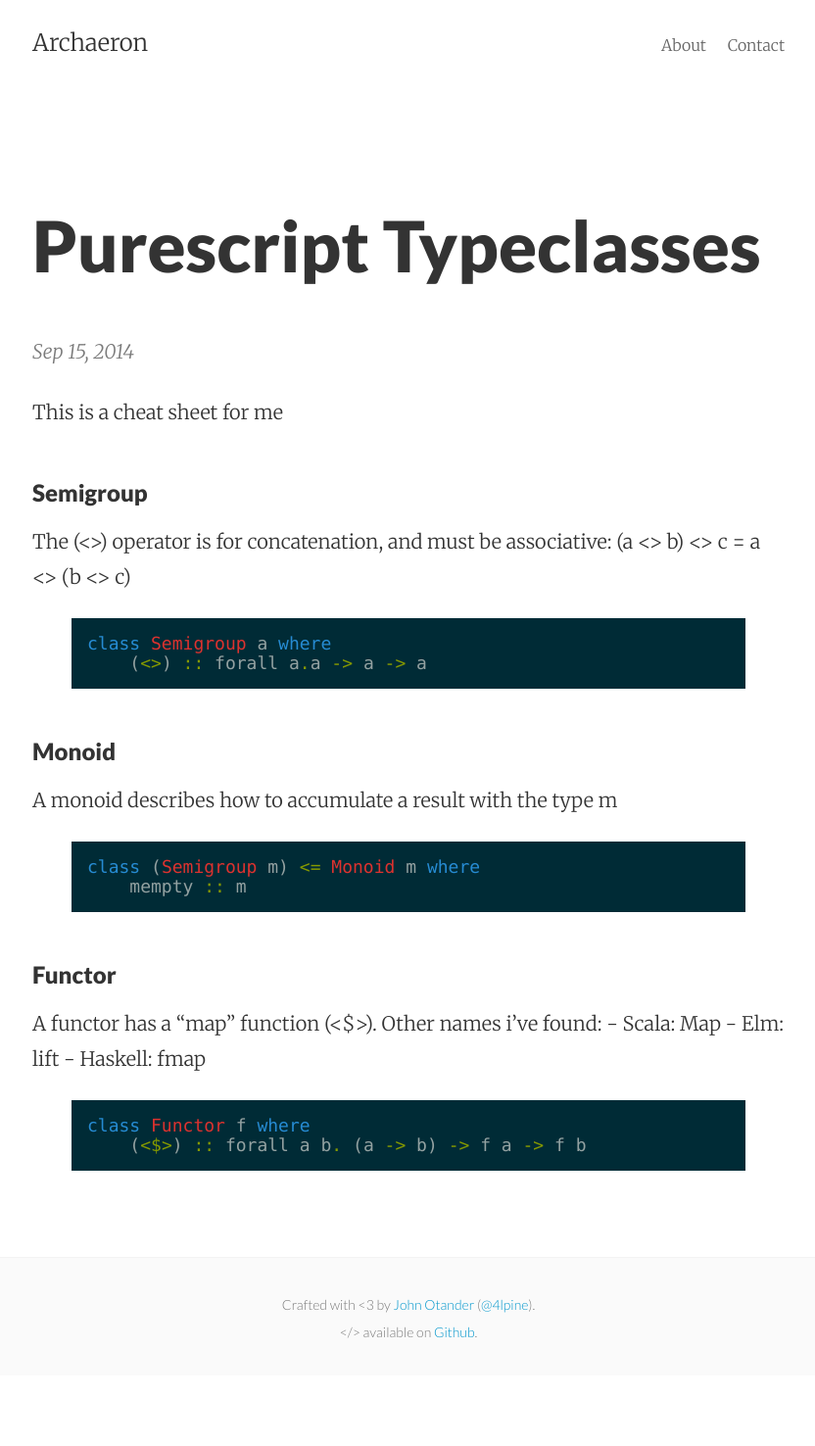
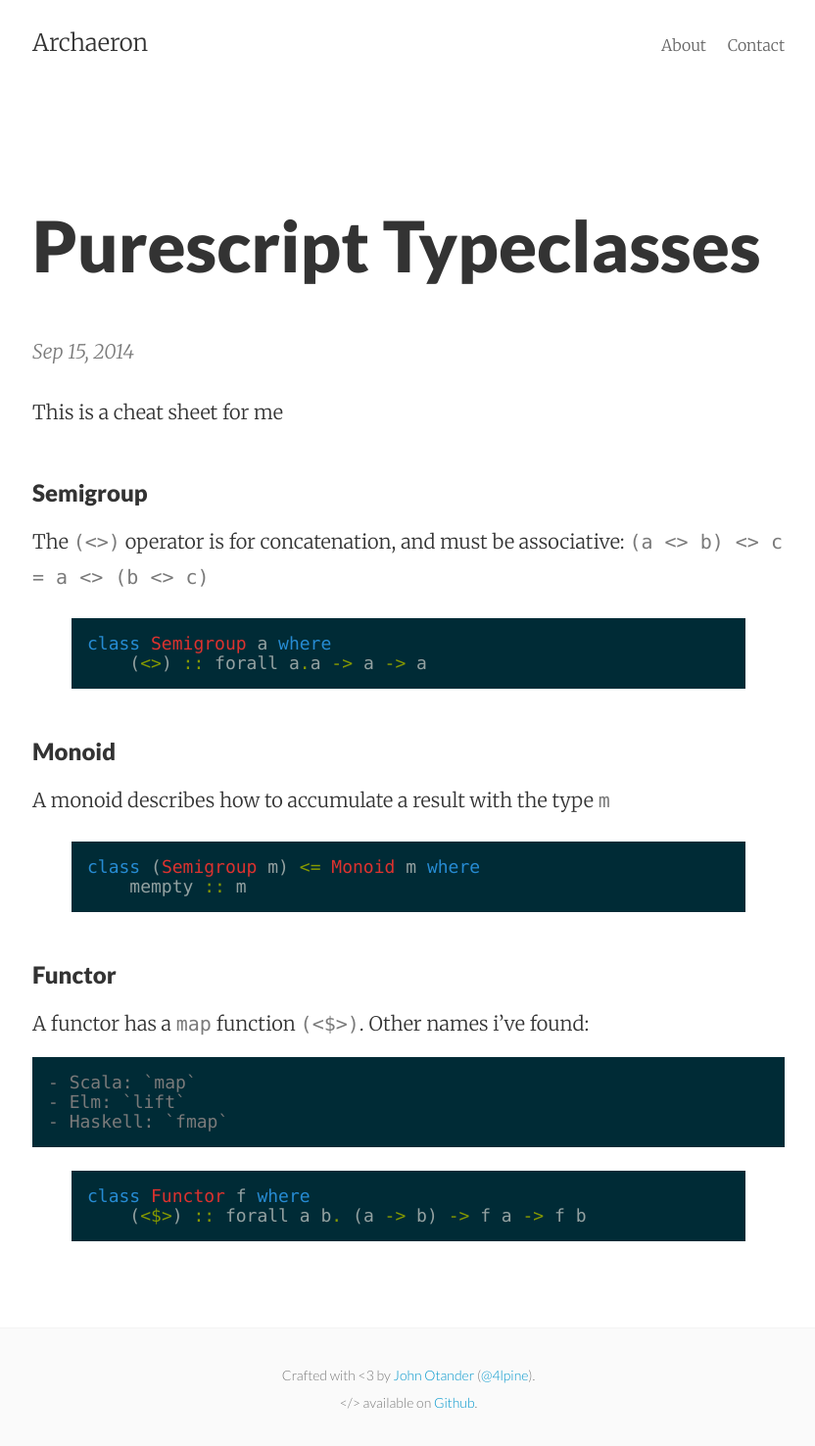
Before and after one commit to archaeron/archaeron.github.io, a Jekyll site: the page built from _posts/2014-09-15-purescript-typeclasses.md, in a window 1280 px wide. Shown: the whole page at 98% size, without its empty margins (223-1055 px from the left). Built offline with Jekyll 4.4.1, drawn with Linux system fonts in a browser that asks for light colours; before the commit the page ends 1404 px from its top, so only the background shows below that.

Commit message:
trying out a better styling for code

```diff
--- a/_posts/2014-09-15-purescript-typeclasses.md
+++ b/_posts/2014-09-15-purescript-typeclasses.md
@@ -10,7 +10,7 @@ This is a cheat sheet for me
 
 ### Semigroup
 
-The (<>) operator is for concatenation, and must be associative: (a <> b) <> c = a <> (b <> c)
+The `(<>)` operator is for concatenation, and must be associative: `(a <> b) <> c = a <> (b <> c)`
 
 {% highlight haskell %}
 
@@ -20,7 +20,7 @@ class Semigroup a where
 {% endhighlight %}
 
 ### Monoid
-A monoid describes how to accumulate a result with the type m
+A monoid describes how to accumulate a result with the type `m`
 
 {% highlight haskell %}
 
@@ -31,11 +31,12 @@ class (Semigroup m) <= Monoid m where
 
 ### Functor
 
-A functor has a "map" function (<$>).
+A functor has a `map` function `(<$>)`.
 Other names i've found:
-    - Scala: Map
-    - Elm: lift
-    - Haskell: fmap
+
+    - Scala: `map`
+    - Elm: `lift`
+    - Haskell: `fmap`
 
 {% highlight haskell %}
 
```
